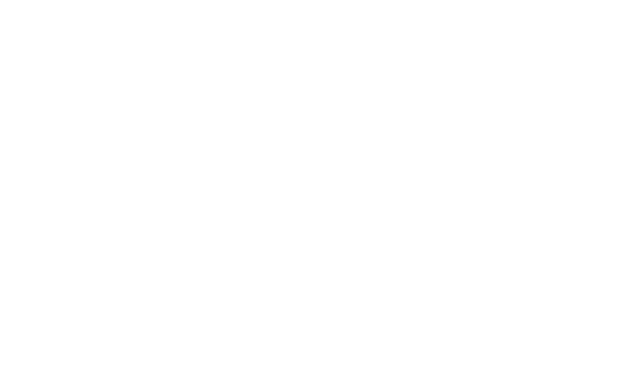
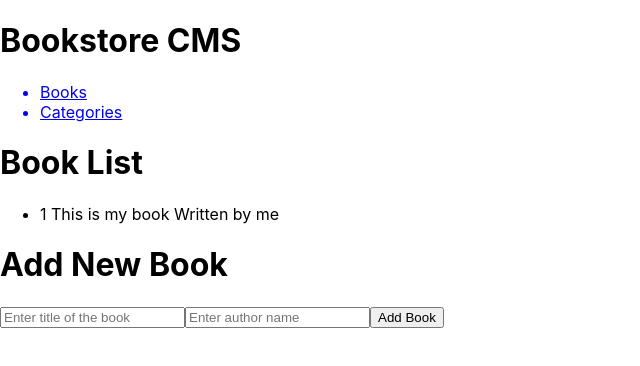
Before and after one commit to AsimKhan2019/reactbookstore, a React (Create React App) app: page / in a window 1280 px wide. Shown: the top 366 px of the page, without its empty margins (0-640 px from the left). Built offline with nearby package versions, Linux system fonts and the light colour scheme.

Commit message:
Completed the book store structure

```diff
--- a/src/App.css
+++ /dev/null
@@ -1,38 +0,0 @@
-.App {
-  text-align: center;
-}
-
-.App-logo {
-  height: 40vmin;
-  pointer-events: none;
-}
-
-@media (prefers-reduced-motion: no-preference) {
-  .App-logo {
-    animation: App-logo-spin infinite 20s linear;
-  }
-}
-
-.App-header {
-  background-color: #282c34;
-  min-height: 100vh;
-  display: flex;
-  flex-direction: column;
-  align-items: center;
-  justify-content: center;
-  font-size: calc(10px + 2vmin);
-  color: white;
-}
-
-.App-link {
-  color: #61dafb;
-}
-
-@keyframes App-logo-spin {
-  from {
-    transform: rotate(0deg);
-  }
-  to {
-    transform: rotate(360deg);
-  }
-}
--- a/src/App.js
+++ b/src/App.js
@@ -1,11 +1,16 @@
-import './App.css';
+import { Routes, Route } from 'react-router-dom';
+import Books from './components/Books';
+import Categories from './components/Categories';
+import Nav from './components/Nav';
 
-function App() {
-  return (
-    <div className="App">
-
-    </div>
-  );
-}
+const App = () => (
+  <div className="App">
+    <Nav />
+    <Routes>
+      <Route exact path="/" element={<Books />} />
+      <Route path="/categories" element={<Categories />} />
+    </Routes>
+  </div>
+);
 
 export default App;
--- /dev/null
+++ b/src/components/AddBook.js
@@ -0,0 +1,12 @@
+import React from 'react';
+
+const AddBook = () => (
+  <div className="entry">
+    <h1>Add New Book</h1>
+    <input type="text" placeholder="Enter title of the book" id="title" />
+    <input type="text" placeholder="Enter author name" id="author" />
+    <button type="button" text="Add" value="Add" label="Add">Add Book</button>
+  </div>
+);
+
+export default AddBook;
--- /dev/null
+++ b/src/components/Books.js
@@ -0,0 +1,35 @@
+import React, { useState } from 'react';
+import AddBook from './AddBook';
+
+const Books = () => {
+  const [books, setBooks] = useState({
+    id: 1,
+    title: 'This is my book',
+    author: 'Written by me',
+  });
+
+  const getBooks = () => {
+    setBooks({ id: 1, title: 'This is my book', author: 'Written by me' });
+  };
+
+  const { id, title, author } = books;
+  return (
+    <div className="container">
+      <h1>Book List</h1>
+      <div className="list" onLoad={getBooks}>
+        <ul>
+          <li>
+            <span>{id}</span>
+            <span> </span>
+            <span>{title}</span>
+            <span> </span>
+            <span>{author}</span>
+          </li>
+        </ul>
+      </div>
+      <AddBook />
+    </div>
+  );
+};
+
+export default Books;
--- /dev/null
+++ b/src/components/Categories.js
@@ -0,0 +1,9 @@
+import React from 'react';
+
+const Categories = () => (
+  <div className="category">
+    <button type="button">Check Status</button>
+  </div>
+);
+
+export default Categories;
--- /dev/null
+++ b/src/components/Nav.js
@@ -0,0 +1,16 @@
+import React from 'react';
+import { Link } from 'react-router-dom';
+
+const Nav = () => (
+  <div className="nav">
+    <h1>Bookstore CMS</h1>
+    <nav>
+      <ul>
+        <Link to="/"><li>Books</li></Link>
+        <Link to="/categories"><li>Categories</li></Link>
+      </ul>
+    </nav>
+  </div>
+);
+
+export default Nav;
--- a/src/index.js
+++ b/src/index.js
@@ -1,11 +1,12 @@
 import React from 'react';
 import ReactDOM from 'react-dom/client';
 import './index.css';
+import { BrowserRouter } from 'react-router-dom';
 import App from './App';
 
 const root = ReactDOM.createRoot(document.getElementById('root'));
 root.render(
-  <React.StrictMode>
+  <BrowserRouter>
     <App />
-  </React.StrictMode>
+  </BrowserRouter>,
 );
```
Also changed, not shown: package.json (+13 -0 lines), 1 other file (tests, documents, lock files or other folders).
